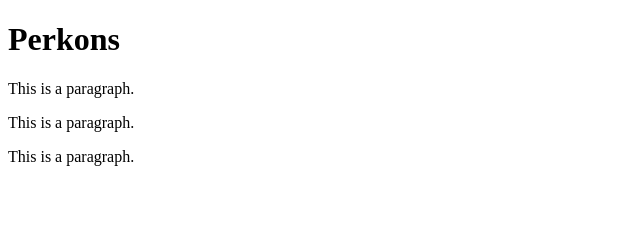
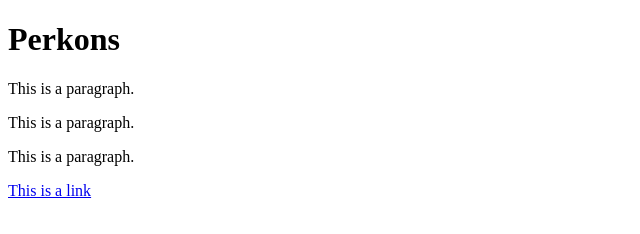
Before and after one commit to iraimiks/perkonsweb, a plain HTML site: page index.html in a window 1280 px wide. Shown: the whole page, without its empty margins (0-640 px from the left). Drawn offline with Linux system fonts and the light colour scheme.

Commit message:
jauanas izmais

```diff
--- a/index.html
+++ b/index.html
@@ -9,5 +9,6 @@
 <p>This is a paragraph.</p>
 <p>This is a paragraph.</p>
 <p>This is a paragraph.</p>
+<a href="https://www.facebook.com/daPerkons/">This is a link</a>
 </body>
 </html>
```
